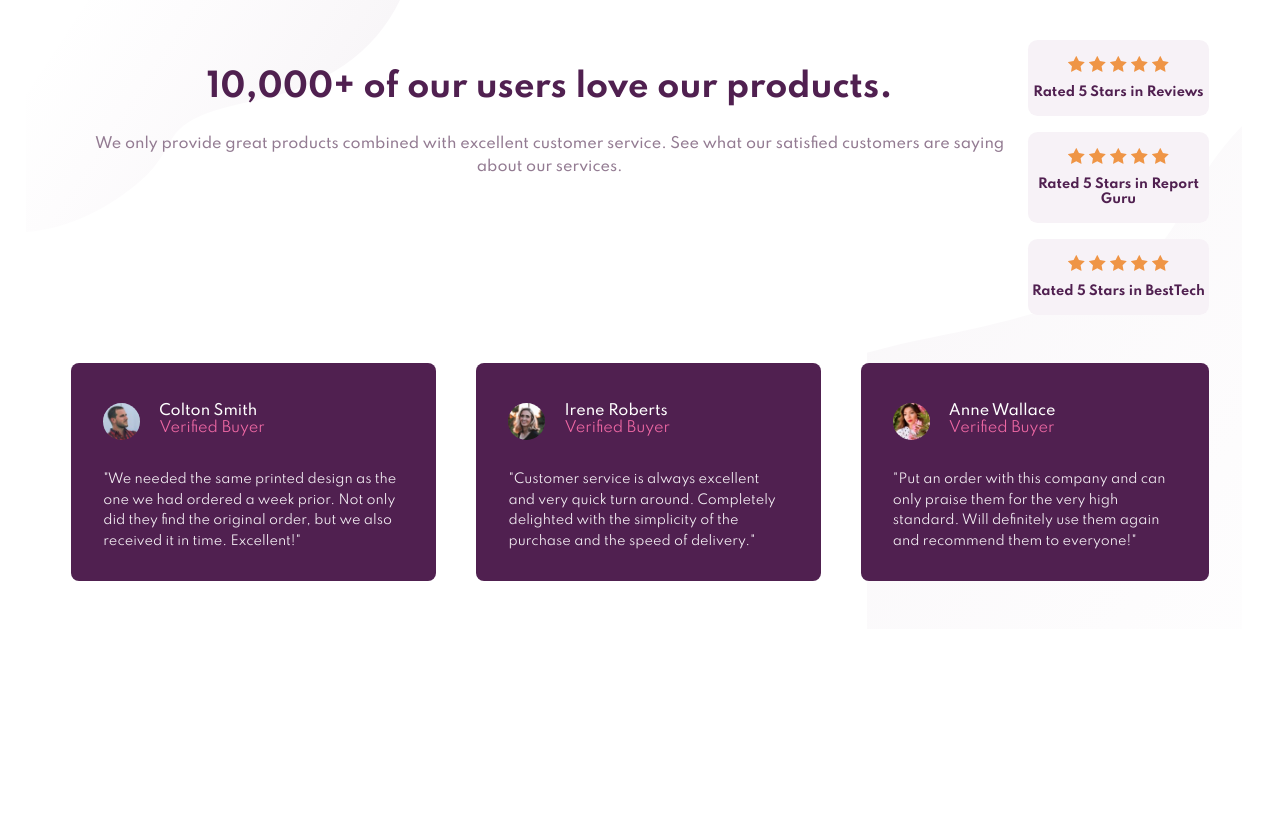
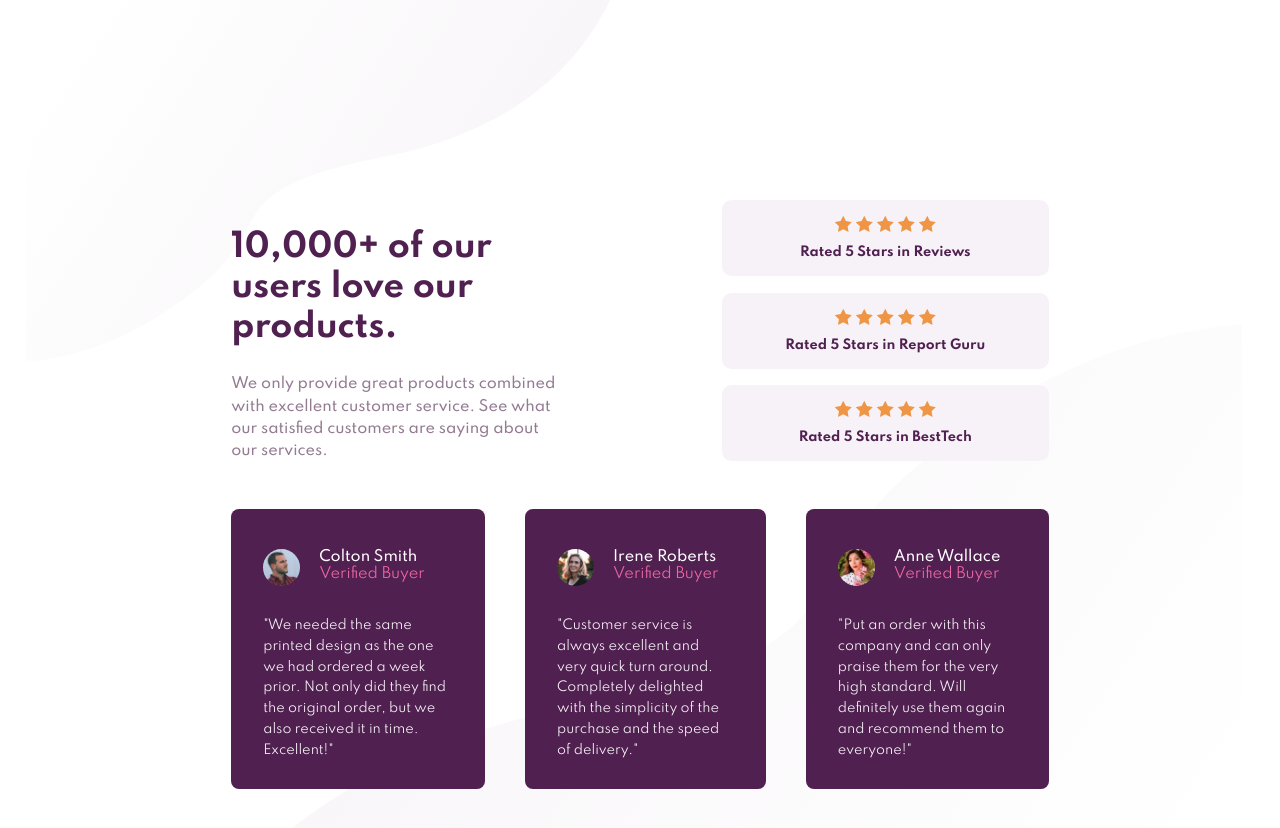
Before and after one commit to MartinsitoBritoDiaz/Social-Proof-Section, a plain HTML site: page index.html in a window 1280 px wide. Before the commit the page ends 800 px from the top, so only its background shows below. Drawn offline with Linux system fonts and the light colour scheme.

Commit message:
Actualizando algunos estilos a la version desktop

```diff
--- a/css/style.css
+++ b/css/style.css
@@ -128,8 +128,30 @@ img{
 /* Desktop */
 
 @media (min-width: 768px) {
+    body{
+        background-image: url(/images/bg-pattern-top-desktop.svg), url(/images/bg-pattern-bottom-desktop.svg);
+        background-repeat: no-repeat, no-repeat;
+        background-position: top 0vh left 2vw, bottom -1vh right 3vw;
+
+
+    }
+    .container{
+        padding: 10rem;
+    }
+
     .container-primary{
         display: flex;
+        gap: 20%;
+
+    }
+
+    .container-header{
+        text-align: left;
+        flex-basis: 40%;
+    }
+
+    .card-rated-group{
+        flex-basis: 40%;
 
     }
 
```
